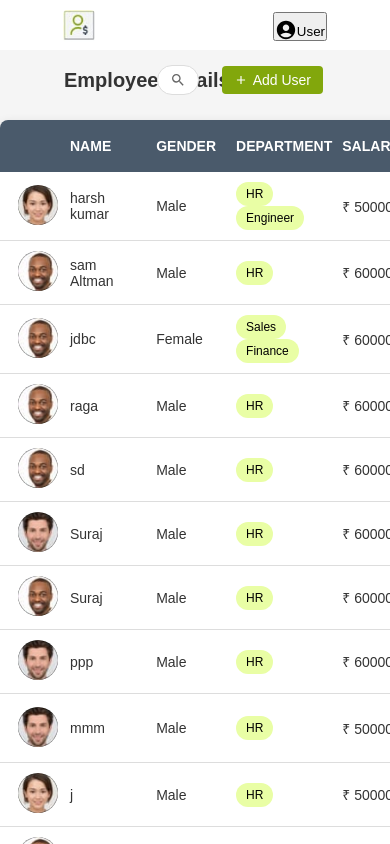
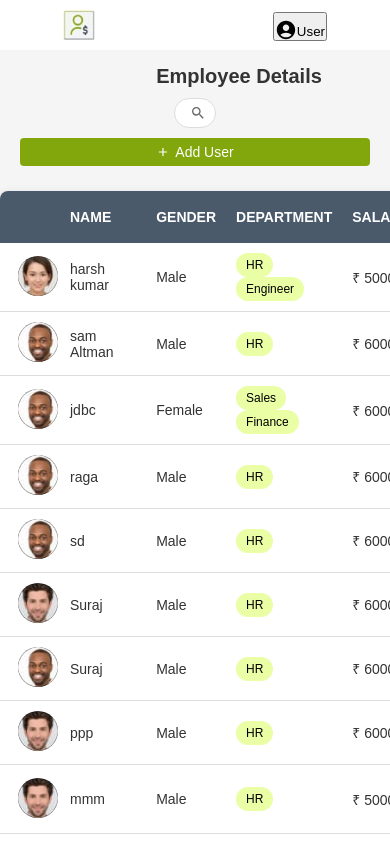
Before and after one commit to Surajdutaa2003/EmployeePayroolReact, a React (Vite) app: page /employees in a window 390 px wide. Built offline with nearby package versions, Linux system fonts and the light colour scheme; data requests are answered from the project's data file.

Commit message:
EmployeeList.module.scss

```diff
--- a/src/styles/EmployeeList.module.scss
+++ b/src/styles/EmployeeList.module.scss
@@ -22,7 +22,7 @@ body, html {
     display: flex;
     justify-content: space-between;
     align-items: center;
-
+    flex-wrap: wrap;
 
     .details {
       h2 {
@@ -38,13 +38,13 @@ body, html {
       display: flex;
       align-items: center;
       gap: 10px;
+      position: relative;
 
       .searchContainer {
         position: relative;
         cursor: pointer;
 
         .searchInput {
-          position: relative;
           padding: 6px 30px 6px 10px;
           border: 1px solid #ddd;
           border-radius: 50px;
@@ -55,18 +55,14 @@ body, html {
           background-color: #fff;
           transition: width 0.3s ease, padding 0.3s ease;
           overflow: hidden;
-          right: 60px;
 
           &::placeholder {
-            color: #999;
-            font-style: italic;
             opacity: 0;
             transition: opacity 0.3s ease;
           }
 
           &:focus {
             width: 180px;
-            padding: 6px 30px 6px 10px;
             border-radius: 4px;
             outline: none;
             border-color: #007bff;
@@ -80,7 +76,7 @@ body, html {
 
         .searchIcon {
           position: absolute;
-          right: 73px;
+          right: 10px;
           top: 50%;
           transform: translateY(-50%);
           color: #666;
@@ -90,9 +86,7 @@ body, html {
       }
 
       .addButton {
-        position: relative;
-        display: flex
-    ;
+        display: flex;
         align-items: center;
         gap: 5px;
         padding: 6px 12px;
@@ -102,7 +96,7 @@ body, html {
         border-radius: 4px;
         font-size: 14px;
         transition: background-color 0.3s ease;
-        right: 47px;
+        margin-left: auto;
 
         &:hover {
           background-color: #218838;
@@ -135,14 +129,6 @@ body, html {
         font-size: 14px;
         text-transform: uppercase;
       }
-
-
-      th:nth-child(4) {
-        padding-right: 5px;
-      }
-      th:nth-child(5) {
-        padding-left: 5px;
-      }
     }
 
     tbody {
@@ -169,8 +155,7 @@ body, html {
             height: 40px;
             border-radius: 50%;
             object-fit: cover;
-            left:8px;
-
+            left: 8px;
           }
 
           .departmentTag {
@@ -207,21 +192,61 @@ body, html {
             }
           }
         }
+      }
+    }
+  }
+}
+
+@media (max-width: 768px) {
+  .header {
+    flex-direction: column;
+    align-items: flex-start;
+    padding: 10px;
+  }
+
+  .headerActions {
+    width: 100%;
+    flex-direction: column;
+    align-items: center;
+    margin-top: 10px;
+  }
+
+  searchContainer {
+    .searchInput {
+      max-width: 150px;
+      padding-right: 30px;
+    }
+
+    .searchIcon {
+      right: 10px;
+      top: 50%;
+      transform: translateY(-50%);
+    }
+  }
 
 
-        td:nth-child(4) {
-          padding-right: 5px;
-        }
-        td:nth-child(5) {
-          padding-left: 5px;
+
+  .addButton {
+    width: 100%;
+    justify-content: center;
+  }
+
+  .employeeTable {
+    width: 100%;
+    font-size: 12px;
+
+    thead {
+      th {
+        font-size: 12px;
+      }
+    }
+
+    tbody {
+      tr {
+        td {
+          font-size: 12px;
         }
       }
     }
   }
 }
-
-.highlight {
-  background-color: yellow;
-  padding: 0 2px;
-}
-// aa
```
